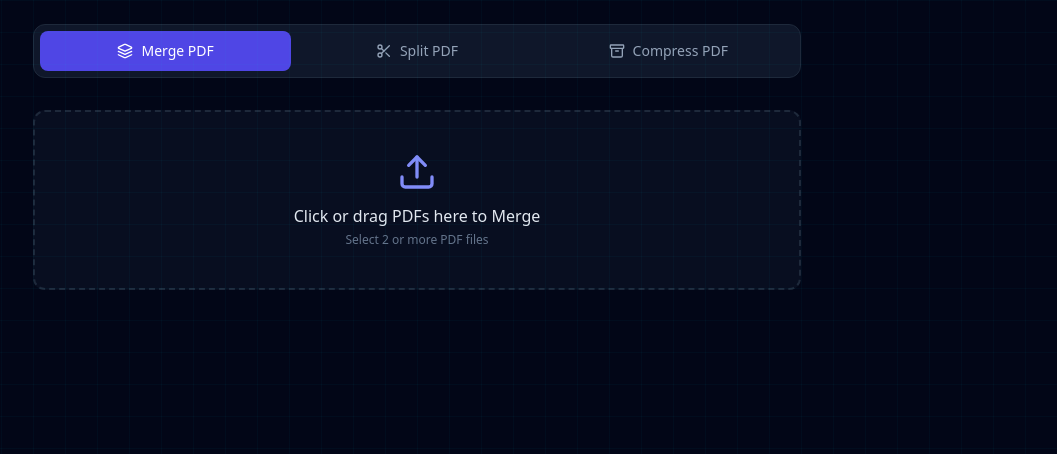
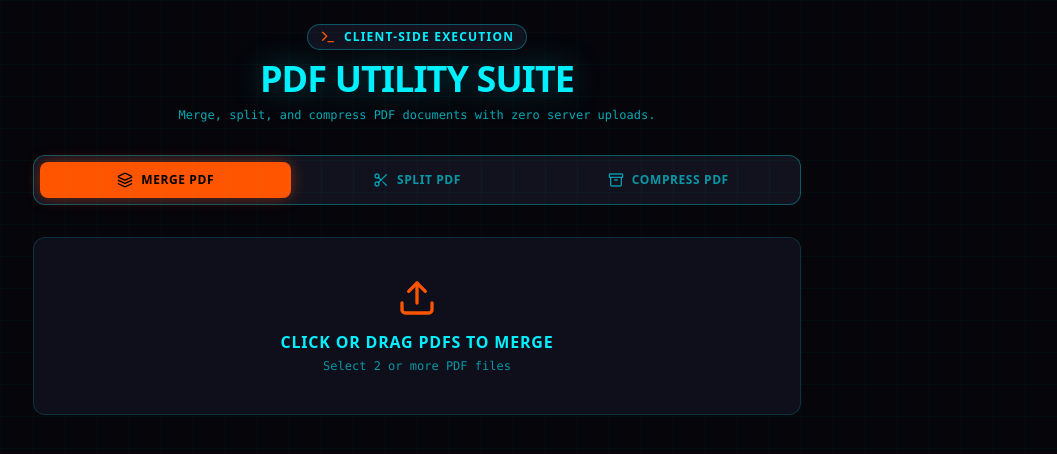
Before and after one commit to MHanzalaCloud/ToolNest, a Next.js app: page /pdf in a window 1280 px wide. Shown: the top 454 px of the page, without its empty margins (223-1280 px from the left). Built offline with nearby package versions, Linux system fonts and the light colour scheme.

Commit message:
Googel Adds .

```diff
--- a/src/app/(tools)/pdf/page.tsx
+++ b/src/app/(tools)/pdf/page.tsx
@@ -2,7 +2,7 @@
 
 import React, { useRef, useState, useEffect, type ChangeEvent, type DragEvent } from 'react';
 import { PDFDocument } from 'pdf-lib';
-import { Scissors, Archive, Layers, Upload, Download, RefreshCw, AlertCircle, Trash2, ArrowUp, ArrowDown } from 'lucide-react';
+import { Scissors, Archive, Layers, Upload, Download, RefreshCw, AlertCircle, Trash2, ArrowUp, ArrowDown, Terminal } from 'lucide-react';
 
 type ToolType = 'merge' | 'split' | 'compress';
 
@@ -232,30 +232,50 @@ export default function PdfToolsPage() {
   if (!isMounted) return null;
 
   return (
-    <div className="min-h-screen bg-slate-950 text-slate-100 p-6 flex flex-col items-center">
-      <div className="max-w-3xl w-full">
+    <div className="min-h-screen bg-[#05050A] text-[#00F0FF] p-6 flex flex-col items-center">
+      <div className="max-w-3xl w-full space-y-8">
+
+        {/* Header Title */}
+        <div className="text-center space-y-2">
+          <div className="inline-flex items-center gap-2 px-3 py-1 rounded-full border border-[#00F0FF]/30 bg-[#12121F] text-xs font-bold uppercase tracking-widest text-[#00F0FF]">
+            <Terminal className="w-4 h-4 text-[#FF5500]" /> Client-Side Execution
+          </div>
+          <h1 className="text-4xl font-black tracking-tight text-[#00F0FF] uppercase drop-shadow-[0_0_15px_rgba(0,240,255,0.3)]">
+            PDF Utility Suite
+          </h1>
+          <p className="text-xs font-mono text-[#00F0FF]/70">
+            Merge, split, and compress PDF documents with zero server uploads.
+          </p>
+        </div>
+
         {/* Navigation Tabs */}
-        <div className="flex bg-slate-900 p-1.5 rounded-xl border border-slate-800 mb-8">
+        <div className="flex bg-[#12121F] p-1.5 rounded-xl border border-[#00F0FF]/30">
           <button
             onClick={() => handleTabChange('merge')}
-            className={`flex-1 py-2.5 rounded-lg font-medium text-sm transition flex items-center justify-center gap-2 ${
-              activeTab === 'merge' ? 'bg-indigo-600 text-white' : 'text-slate-400 hover:text-white'
+            className={`flex-1 py-2.5 rounded-lg font-bold text-xs uppercase tracking-wider transition flex items-center justify-center gap-2 ${
+              activeTab === 'merge'
+                ? 'bg-[#FF5500] text-black shadow-[0_0_15px_rgba(255,85,0,0.4)]'
+                : 'text-[#00F0FF]/60 hover:text-[#00F0FF]'
             }`}
           >
             <Layers className="w-4 h-4" /> Merge PDF
           </button>
           <button
             onClick={() => handleTabChange('split')}
-            className={`flex-1 py-2.5 rounded-lg font-medium text-sm transition flex items-center justify-center gap-2 ${
-              activeTab === 'split' ? 'bg-indigo-600 text-white' : 'text-slate-400 hover:text-white'
+            className={`flex-1 py-2.5 rounded-lg font-bold text-xs uppercase tracking-wider transition flex items-center justify-center gap-2 ${
+              activeTab === 'split'
+                ? 'bg-[#FF5500] text-black shadow-[0_0_15px_rgba(255,85,0,0.4)]'
+                : 'text-[#00F0FF]/60 hover:text-[#00F0FF]'
             }`}
           >
             <Scissors className="w-4 h-4" /> Split PDF
           </button>
           <button
             onClick={() => handleTabChange('compress')}
-            className={`flex-1 py-2.5 rounded-lg font-medium text-sm transition flex items-center justify-center gap-2 ${
-              activeTab === 'compress' ? 'bg-indigo-600 text-white' : 'text-slate-400 hover:text-white'
+            className={`flex-1 py-2.5 rounded-lg font-bold text-xs uppercase tracking-wider transition flex items-center justify-center gap-2 ${
+              activeTab === 'compress'
+                ? 'bg-[#FF5500] text-black shadow-[0_0_15px_rgba(255,85,0,0.4)]'
+                : 'text-[#00F0FF]/60 hover:text-[#00F0FF]'
             }`}
           >
             <Archive className="w-4 h-4" /> Compress PDF
@@ -264,8 +284,8 @@ export default function PdfToolsPage() {
 
         {/* Error Alert */}
         {errorMessage && (
-          <div className="mb-6 p-4 bg-red-900/40 border border-red-500/50 rounded-lg flex items-center gap-3 text-red-200 text-sm">
-            <AlertCircle className="w-5 h-5 flex-shrink-0" />
+          <div className="p-4 bg-red-950/60 border border-red-500/50 rounded-lg flex items-center gap-3 text-red-200 text-sm font-mono">
+            <AlertCircle className="w-5 h-5 flex-shrink-0 text-red-400" />
             <p>{errorMessage}</p>
           </div>
         )}
@@ -277,7 +297,7 @@ export default function PdfToolsPage() {
               onDragOver={(e) => e.preventDefault()}
               onDrop={handleDragDrop}
               onClick={() => fileInputRef.current?.click()}
-              className="border-2 border-dashed border-slate-800 hover:border-slate-700 bg-slate-900/50 rounded-xl p-10 text-center cursor-pointer transition"
+              className="cyber-card border-2 border-dashed border-[#00F0FF]/40 hover:border-[#00F0FF] p-10 text-center cursor-pointer transition rounded-xl bg-[#05050A]"
             >
               <input
                 type="file"
@@ -287,40 +307,32 @@ export default function PdfToolsPage() {
                 multiple
                 className="hidden"
               />
-              <Upload className="w-10 h-10 text-indigo-400 mx-auto mb-3" />
-              <p className="text-slate-200 font-medium">Click or drag PDFs here to Merge</p>
-              <p className="text-xs text-slate-500 mt-1">Select 2 or more PDF files</p>
+              <Upload className="w-10 h-10 text-[#FF5500] mx-auto mb-3" />
+              <p className="text-[#00F0FF] font-bold uppercase tracking-wider">Click or Drag PDFs to Merge</p>
+              <p className="text-xs text-[#00F0FF]/60 font-mono mt-1">Select 2 or more PDF files</p>
             </div>
 
             {mergeFiles.length > 0 && (
-              <div className="bg-slate-900 border border-slate-800 rounded-xl p-6 space-y-4">
-                <div className="flex justify-between items-center border-b border-slate-800 pb-3">
-                  <h3 className="font-semibold text-white">Selected PDFs ({mergeFiles.length})</h3>
-                  <button onClick={resetAll} className="text-xs text-slate-400 hover:text-white flex items-center gap-1">
+              <div className="cyber-card p-6 rounded-xl border border-[#00F0FF]/30 space-y-4 bg-[#05050A]">
+                <div className="flex justify-between items-center border-b border-[#00F0FF]/20 pb-3">
+                  <h3 className="font-bold text-[#00F0FF] uppercase tracking-wide">Selected PDFs ({mergeFiles.length})</h3>
+                  <button onClick={resetAll} className="text-xs text-[#FF5500] hover:underline flex items-center gap-1 font-mono">
                     <RefreshCw className="w-3 h-3" /> Clear All
                   </button>
                 </div>
 
                 <div className="space-y-2">
                   {mergeFiles.map((f, i) => (
-                    <div key={i} className="flex items-center justify-between bg-slate-950 p-3 rounded-lg border border-slate-800">
-                      <span className="text-sm truncate max-w-xs">{f.name}</span>
+                    <div key={i} className="flex items-center justify-between bg-[#12121F] p-3 rounded-lg border border-[#00F0FF]/20 text-xs font-mono">
+                      <span className="truncate max-w-xs">{f.name}</span>
                       <div className="flex items-center gap-1">
-                        <button
-                          onClick={() => moveMergeFile(i, 'up')}
-                          disabled={i === 0}
-                          className="p-1 hover:bg-slate-800 rounded disabled:opacity-30"
-                        >
-                          <ArrowUp className="w-4 h-4 text-slate-400" />
+                        <button onClick={() => moveMergeFile(i, 'up')} disabled={i === 0} className="p-1 hover:bg-[#05050A] rounded disabled:opacity-30">
+                          <ArrowUp className="w-4 h-4 text-[#00F0FF]" />
                         </button>
-                        <button
-                          onClick={() => moveMergeFile(i, 'down')}
-                          disabled={i === mergeFiles.length - 1}
-                          className="p-1 hover:bg-slate-800 rounded disabled:opacity-30"
-                        >
-                          <ArrowDown className="w-4 h-4 text-slate-400" />
+                        <button onClick={() => moveMergeFile(i, 'down')} disabled={i === mergeFiles.length - 1} className="p-1 hover:bg-[#05050A] rounded disabled:opacity-30">
+                          <ArrowDown className="w-4 h-4 text-[#00F0FF]" />
                         </button>
-                        <button onClick={() => removeMergeFile(i)} className="p-1 hover:bg-slate-800 rounded text-red-400">
+                        <button onClick={() => removeMergeFile(i)} className="p-1 hover:bg-[#05050A] rounded text-red-400">
                           <Trash2 className="w-4 h-4" />
                         </button>
                       </div>
@@ -331,7 +343,7 @@ export default function PdfToolsPage() {
                 <button
                   onClick={executeMerge}
                   disabled={isProcessing || mergeFiles.length < 2}
-                  className="w-full bg-indigo-600 hover:bg-indigo-500 disabled:bg-slate-800 text-white py-2.5 rounded-lg font-medium flex items-center justify-center gap-2 transition"
+                  className="w-full blaze-orange-btn font-black text-xs uppercase tracking-widest py-3 rounded-lg flex items-center justify-center gap-2 transition disabled:opacity-40"
                 >
                   <Download className="w-4 h-4" />
                   {isProcessing ? 'Merging PDFs...' : 'Merge & Download PDF'}
@@ -349,7 +361,7 @@ export default function PdfToolsPage() {
                 onDragOver={(e) => e.preventDefault()}
                 onDrop={handleDragDrop}
                 onClick={() => fileInputRef.current?.click()}
-                className="border-2 border-dashed border-slate-800 hover:border-slate-700 bg-slate-900/50 rounded-xl p-10 text-center cursor-pointer transition"
+                className="cyber-card border-2 border-dashed border-[#00F0FF]/40 hover:border-[#00F0FF] p-10 text-center cursor-pointer transition rounded-xl bg-[#05050A]"
               >
                 <input
                   type="file"
@@ -358,42 +370,42 @@ export default function PdfToolsPage() {
                   accept="application/pdf"
                   className="hidden"
                 />
-                <Upload className="w-10 h-10 text-indigo-400 mx-auto mb-3" />
-                <p className="text-slate-200 font-medium">Click or drag PDF here to Split</p>
+                <Upload className="w-10 h-10 text-[#FF5500] mx-auto mb-3" />
+                <p className="text-[#00F0FF] font-bold uppercase tracking-wider">Click or Drag PDF to Split</p>
               </div>
             ) : (
-              <div className="bg-slate-900 border border-slate-800 rounded-xl p-6 space-y-6">
-                <div className="flex justify-between items-center border-b border-slate-800 pb-3">
+              <div className="cyber-card p-6 rounded-xl border border-[#00F0FF]/30 space-y-6 bg-[#05050A]">
+                <div className="flex justify-between items-center border-b border-[#00F0FF]/20 pb-3 font-mono text-xs">
                   <div>
-                    <p className="font-medium text-white truncate max-w-xs">{splitFile.name}</p>
-                    <p className="text-xs text-slate-400">Total Pages: {splitPageCount}</p>
+                    <p className="font-bold text-[#00F0FF] truncate max-w-xs">{splitFile.name}</p>
+                    <p className="text-[#00F0FF]/60 mt-0.5">Total Pages: {splitPageCount}</p>
                   </div>
-                  <button onClick={resetAll} className="text-xs text-slate-400 hover:text-white flex items-center gap-1">
+                  <button onClick={resetAll} className="text-[#FF5500] hover:underline flex items-center gap-1">
                     <RefreshCw className="w-3 h-3" /> Change File
                   </button>
                 </div>
 
-                <div className="grid grid-cols-2 gap-4">
+                <div className="grid grid-cols-2 gap-4 font-mono">
                   <div>
-                    <label className="block text-xs text-slate-400 mb-1">From Page</label>
+                    <label className="block text-xs text-[#00F0FF]/70 mb-1 uppercase">From Page</label>
                     <input
                       type="number"
                       min={1}
                       max={splitPageCount}
                       value={fromPage}
                       onChange={(e) => setFromPage(Math.max(1, parseInt(e.target.value) || 1))}
-                      className="w-full bg-slate-950 border border-slate-800 rounded-md px-3 py-2 text-white focus:outline-none"
+                      className="w-full bg-[#12121F] border border-[#00F0FF]/30 rounded-md px-3 py-2 text-[#00F0FF] focus:outline-none"
                     />
                   </div>
                   <div>
-                    <label className="block text-xs text-slate-400 mb-1">To Page</label>
+                    <label className="block text-xs text-[#00F0FF]/70 mb-1 uppercase">To Page</label>
                     <input
                       type="number"
                       min={fromPage}
                       max={splitPageCount}
                       value={toPage}
                       onChange={(e) => setToPage(Math.min(splitPageCount, parseInt(e.target.value) || fromPage))}
-                      className="w-full bg-slate-950 border border-slate-800 rounded-md px-3 py-2 text-white focus:outline-none"
+                      className="w-full bg-[#12121F] border border-[#00F0FF]/30 rounded-md px-3 py-2 text-[#00F0FF] focus:outline-none"
                     />
                   </div>
                 </div>
@@ -401,7 +413,7 @@ export default function PdfToolsPage() {
                 <button
                   onClick={executeSplit}
                   disabled={isProcessing}
-                  className="w-full bg-indigo-600 hover:bg-indigo-500 disabled:bg-slate-800 text-white py-2.5 rounded-lg font-medium flex items-center justify-center gap-2 transition"
+                  className="w-full blaze-orange-btn font-black text-xs uppercase tracking-widest py-3 rounded-lg flex items-center justify-center gap-2 transition disabled:opacity-40"
                 >
                   <Download className="w-4 h-4" />
                   {isProcessing ? 'Processing PDF...' : `Download Pages ${fromPage}–${toPage}`}
@@ -419,7 +431,7 @@ export default function PdfToolsPage() {
                 onDragOver={(e) => e.preventDefault()}
                 onDrop={handleDragDrop}
                 onClick={() => fileInputRef.current?.click()}
-                className="border-2 border-dashed border-slate-800 hover:border-slate-700 bg-slate-900/50 rounded-xl p-10 text-center cursor-pointer transition"
+                className="cyber-card border-2 border-dashed border-[#00F0FF]/40 hover:border-[#00F0FF] p-10 text-center cursor-pointer transition rounded-xl bg-[#05050A]"
               >
                 <input
                   type="file"
@@ -428,20 +440,20 @@ export default function PdfToolsPage() {
                   accept="application/pdf"
                   className="hidden"
                 />
-                <Upload className="w-10 h-10 text-indigo-400 mx-auto mb-3" />
-                <p className="text-slate-200 font-medium">Click or drag PDF here to Compress</p>
+                <Upload className="w-10 h-10 text-[#FF5500] mx-auto mb-3" />
+                <p className="text-[#00F0FF] font-bold uppercase tracking-wider">Click or Drag PDF to Compress</p>
               </div>
             ) : (
-              <div className="bg-slate-900 border border-slate-800 rounded-xl p-6 space-y-6">
-                <div className="flex justify-between items-center border-b border-slate-800 pb-3">
+              <div className="cyber-card p-6 rounded-xl border border-[#00F0FF]/30 space-y-6 bg-[#05050A]">
+                <div className="flex justify-between items-center border-b border-[#00F0FF]/20 pb-3 font-mono text-xs">
                   <div>
-                    <p className="font-medium text-white truncate max-w-xs">{compressFile.name}</p>
-                    <p className="text-xs text-slate-400">
-                      Original Size: {(originalSize / (1024 * 1024)).toFixed(2)} MB
-                      {compressedSize && ` → New Size: ${(compressedSize / (1024 * 1024)).toFixed(2)} MB`}
+                    <p className="font-bold text-[#00F0FF] truncate max-w-xs">{compressFile.name}</p>
+                    <p className="text-[#00F0FF]/60 mt-0.5">
+                      Original: {(originalSize / (1024 * 1024)).toFixed(2)} MB
+                      {compressedSize && ` → New: ${(compressedSize / (1024 * 1024)).toFixed(2)} MB`}
                     </p>
                   </div>
-                  <button onClick={resetAll} className="text-xs text-slate-400 hover:text-white flex items-center gap-1">
+                  <button onClick={resetAll} className="text-[#FF5500] hover:underline flex items-center gap-1">
                     <RefreshCw className="w-3 h-3" /> Change File
                   </button>
                 </div>
@@ -449,7 +461,7 @@ export default function PdfToolsPage() {
                 <button
                   onClick={executeCompress}
                   disabled={isProcessing}
-                  className="w-full bg-indigo-600 hover:bg-indigo-500 disabled:bg-slate-800 text-white py-2.5 rounded-lg font-medium flex items-center justify-center gap-2 transition"
+                  className="w-full blaze-orange-btn font-black text-xs uppercase tracking-widest py-3 rounded-lg flex items-center justify-center gap-2 transition disabled:opacity-40"
                 >
                   <Download className="w-4 h-4" />
                   {isProcessing ? 'Compressing PDF...' : 'Compress & Download PDF'}
@@ -458,6 +470,7 @@ export default function PdfToolsPage() {
             )}
           </div>
         )}
+
       </div>
     </div>
   );
--- a/src/components/layout/Navbar.tsx
+++ b/src/components/layout/Navbar.tsx
@@ -17,7 +17,7 @@ export function Navbar() {
         </Link>
 
         <nav className="hidden md:flex items-center gap-8 text-sm font-semibold tracking-wide text-[#00F0FF]/80">
-          <Link href="/pdf/merge" className="hover:text-[#FF5500] transition-colors relative py-1 after:content-[''] after:absolute after:bottom-0 after:left-0 after:w-0 after:h-[2px] after:bg-[#FF5500] hover:after:w-full after:transition-all">PDF Suite</Link>
+          <Link href="/pdf" className="hover:text-[#FF5500] transition-colors relative py-1 after:content-[''] after:absolute after:bottom-0 after:left-0 after:w-0 after:h-[2px] after:bg-[#FF5500] hover:after:w-full after:transition-all">PDF Suite</Link>
           <Link href="/image/resize" className="hover:text-[#FF5500] transition-colors relative py-1 after:content-[''] after:absolute after:bottom-0 after:left-0 after:w-0 after:h-[2px] after:bg-[#FF5500] hover:after:w-full after:transition-all">Image Tools</Link>
           <Link href="/calculator/basic" className="hover:text-[#FF5500] transition-colors relative py-1 after:content-[''] after:absolute after:bottom-0 after:left-0 after:w-0 after:h-[2px] after:bg-[#FF5500] hover:after:w-full after:transition-all">Calculators</Link>
           <Link href="/converter/unit" className="hover:text-[#FF5500] transition-colors relative py-1 after:content-[''] after:absolute after:bottom-0 after:left-0 after:w-0 after:h-[2px] after:bg-[#FF5500] hover:after:w-full after:transition-all">Converters</Link>
```
Also changed, not shown: 1 other file (tests, documents, lock files or other folders).
